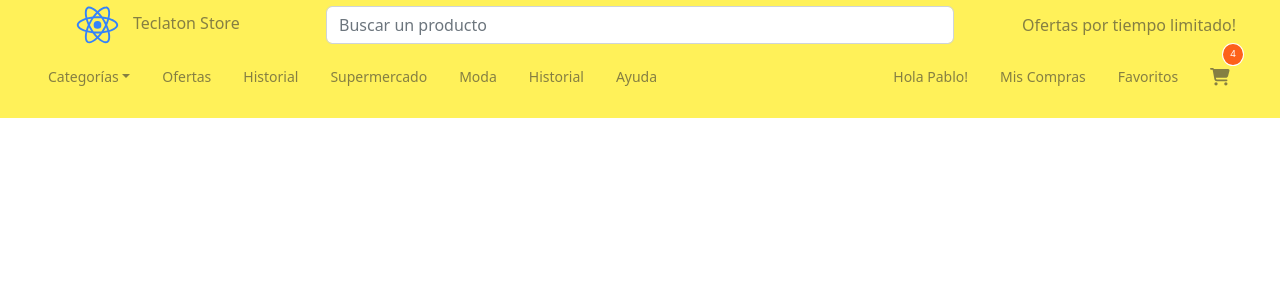
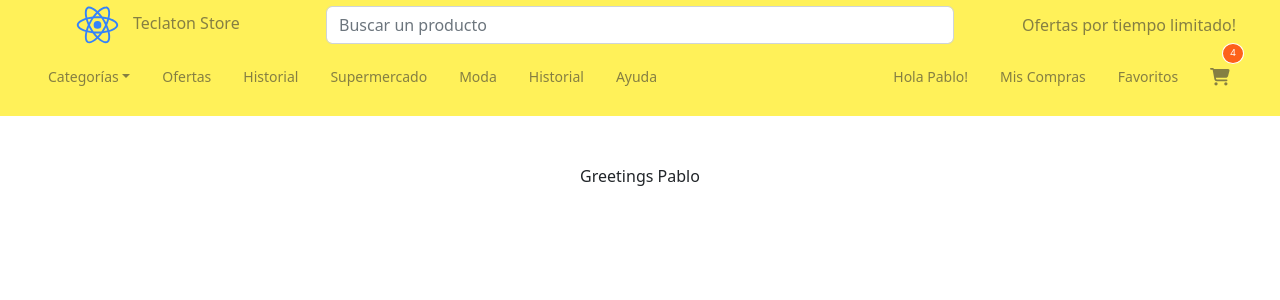
Before and after one commit to pamarilla87/teclatonapp, a React (Create React App) app: page / in a window 1280 px wide. Shown: the top 300 px of the page. Built offline with nearby package versions, Linux system fonts and the light colour scheme.

Commit message:
itemlistcontainer comp and css added

```diff
--- a/src/App.js
+++ b/src/App.js
@@ -1,12 +1,15 @@
 import React from 'react';
 import NavBar from './components/NavBar';
 import SearchBar from './components/SearchBar';
+import ItemListContainer from './components/ItemListContainer'
 
 function App() {
   return (
+
     <>
         <SearchBar />
         <NavBar nombre="Pablo"/>
+        <ItemListContainer nombre="Pablo" />
     </>
 
   )
--- a/src/components/CartWidget.css
+++ b/src/components/CartWidget.css
@@ -14,5 +14,5 @@
     border: 1px solid white;
     background-color: #fd611a;
     border-radius: 50%;
-    padding:0.4vh 0.9vh;
+    padding:0.3vh 0.9vh;
 }
--- /dev/null
+++ b/src/components/ItemListContainer.css
@@ -0,0 +1,4 @@
+.itemContainer{
+    padding-top: 3rem;
+    text-align: center;
+}
--- /dev/null
+++ b/src/components/ItemListContainer.js
@@ -0,0 +1,16 @@
+import React from "react";
+import Container from "react-bootstrap/Container"
+import './ItemListContainer.css'
+
+const ItemListContainer = (props) => {
+    const {nombre="Invitado"} = props;
+    return (
+        <>
+            <Container className="itemContainer">
+                <div>Greetings {nombre} </div>
+            </Container>
+        </>
+    )
+}
+
+export default ItemListContainer
--- a/src/components/NavBar.js
+++ b/src/components/NavBar.js
@@ -7,7 +7,8 @@ import CartWidget from './CartWidget';
 import NavDropdown from 'react-bootstrap/NavDropdown';
 import './NavBar.css'
 
-const NavBar = ({nombre}) => {
+const NavBar = (props) => {
+    const {nombre="Invitado"} = props
     return (
         <>
             <Container fluid id="cont-reset-side-pad">
```
